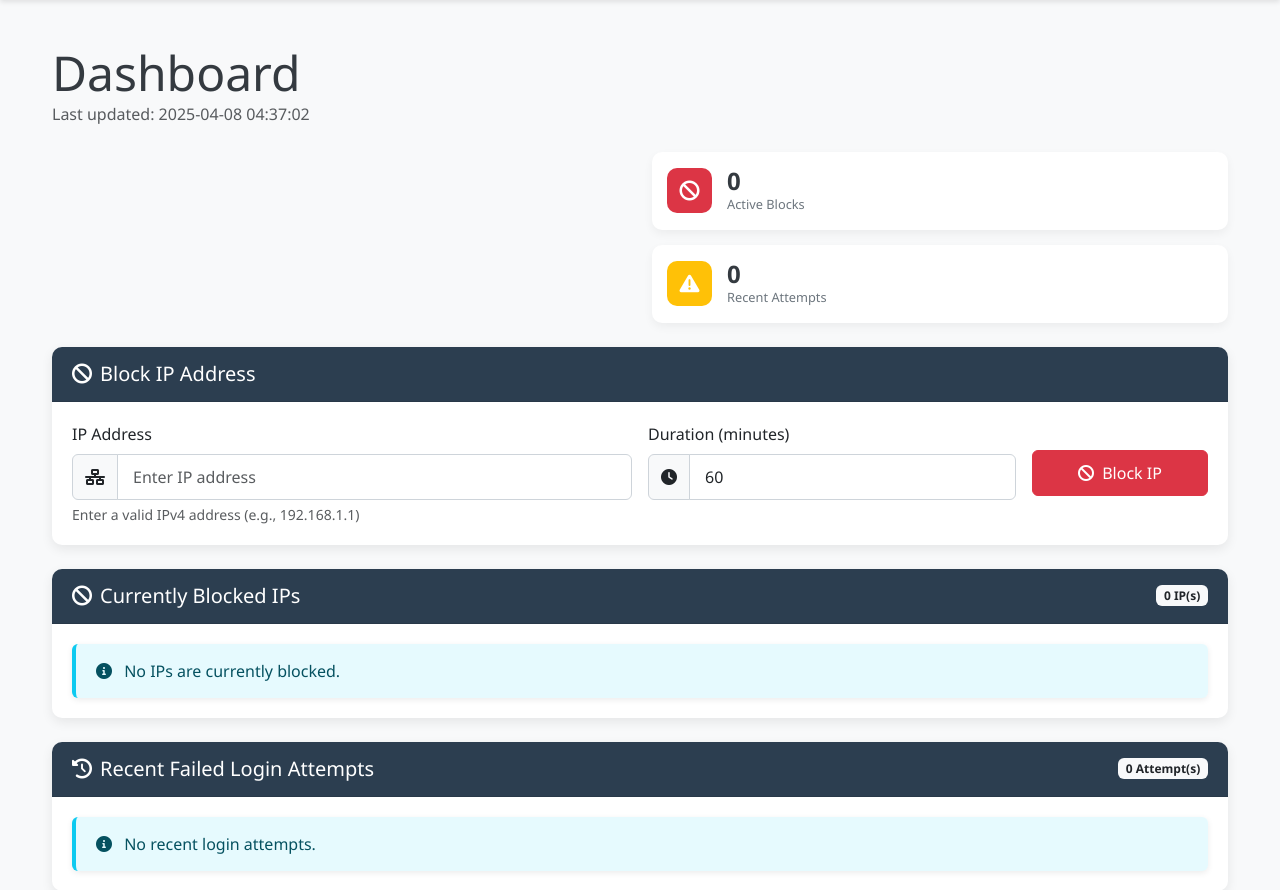
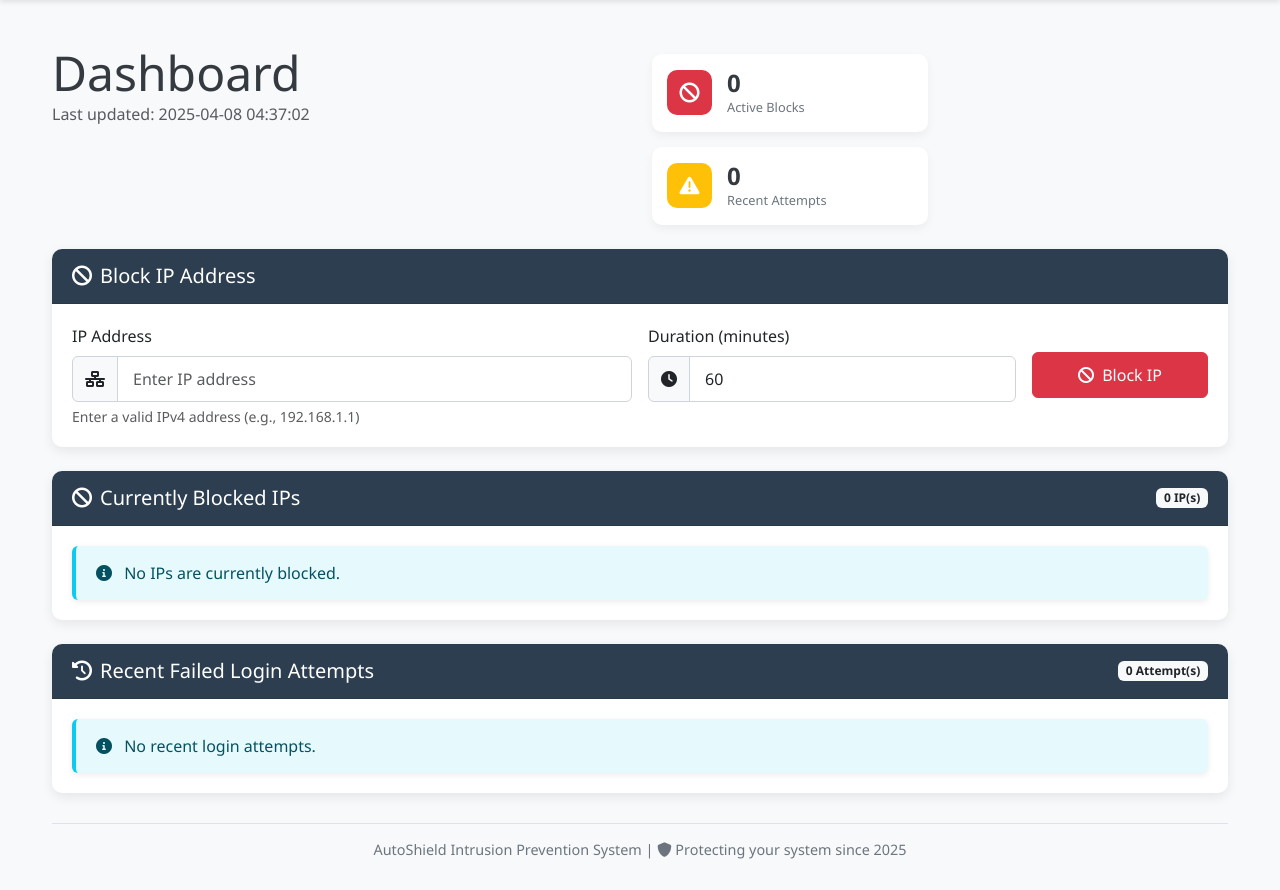
Before and after one commit to ItsMacto/AutoShield, a Flask app: page / in a window 1280 px wide. Shown: the part 56-946 px from the top of the page. After the commit the page ends 915 px from the top, so only its background shows below. Run offline with Flask 3, Linux system fonts and the light colour scheme; data that the repository does not hold is empty; parts of the project's set-up code (start-up, migrations or seed data) failed here and were passed over.

Commit message:
trying without flex end

```diff
--- a/webapp/static/css/style.css
+++ b/webapp/static/css/style.css
@@ -35,7 +35,7 @@ body {
 /* Stats Cards */
 .stats-container {
     display: flex;
-    justify-content: flex-end;
+    /* justify-content: flex-end; */
     gap: 15px;
     margin-top: 10px;
 }
--- a/webapp/templates/index.html
+++ b/webapp/templates/index.html
@@ -31,7 +31,7 @@
                 <h1 class="display-5 mb-0">Dashboard</h1>
                 <p class="text-muted">Last updated: {{ now.strftime('%Y-%m-%d %H:%M:%S') }}</p>
             </div>
-            <div class="col-md-12">
+            <div class="col-md-6">
                 <div class="row stats-container">
                     <div class="col-6 col-md-6">
                         <div class="stats-card">
```
